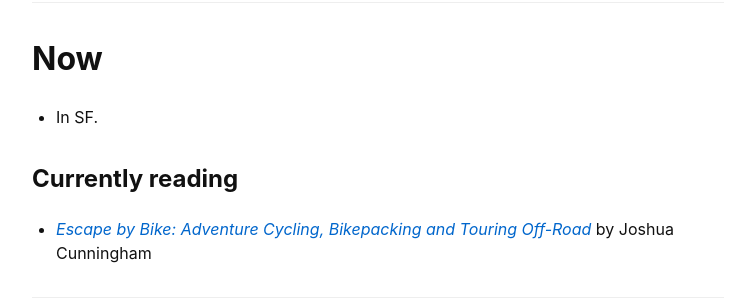
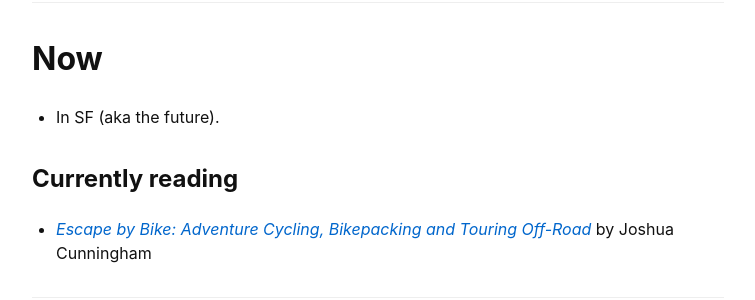
Before and after one commit to kiankyars/kiankyars.github.io, a Jekyll site: the page built from now.md, in a window 1280 px wide. Shown: the part 120-420 px from the top of the page, without its empty margins (262-1017 px from the left). Built offline with Jekyll 4.4.1, drawn with Linux system fonts in a browser that asks for light colours.

Commit message:
Update Now location tagline

```diff
--- a/now.md
+++ b/now.md
@@ -4,7 +4,7 @@ title: "Now"
 permalink: /now/
 ---
 
-- In SF.
+- In SF (aka the future).
 
 ## Currently reading
 
```
